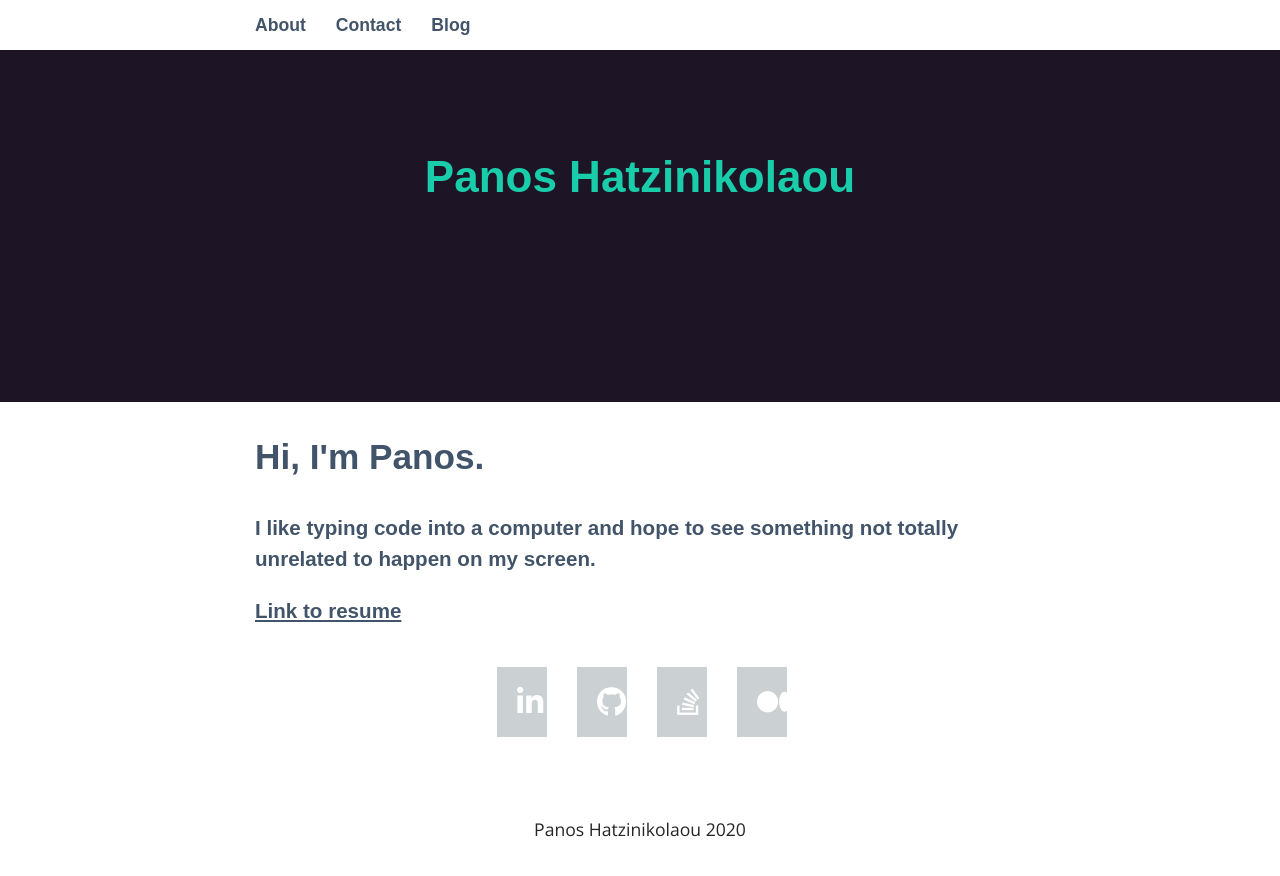
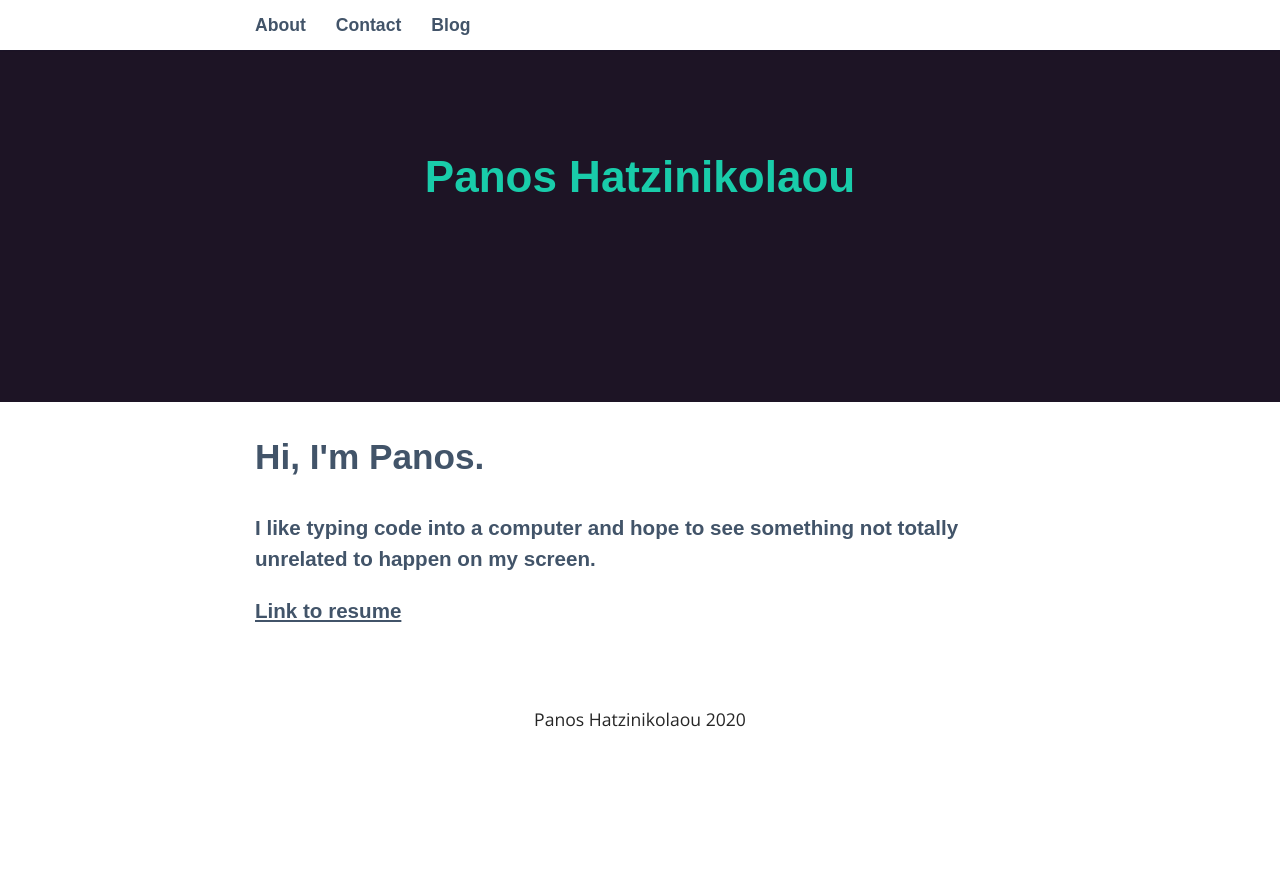
Before and after one commit to Paahn/paahns, a Jekyll site: the page built from index.html, in a window 1280 px wide and 900 px high, scrolled down 98 px. Shown: the top 876 px of the window. Built offline with Jekyll 4.4.1, drawn with Linux system fonts in a browser that asks for light colours; nearby versions of some CDN libraries; some web fonts are replaced; after the commit the page ends 900 px from its top, so only the background shows below that.

Commit message:
deleted social links from main page to add them to footer for more accessibility

```diff
--- a/index.html
+++ b/index.html
@@ -8,10 +8,3 @@ layout: default
 <h3>
   <a href="https://resume.creddle.io/resume/e3ie6ob9fpo" target="_blank">Link to resume</a>
 </h3>
-
-<div class="social-me">
-  <span class="center-me"><a href="https://www.linkedin.com/in/panos-hatzinikolaou-2712a1a3/" class="fa fa-linkedin"></a></span>
-  <span class="center-me"><a href="https://github.com/Paahn/" class="fa fa-github"></a></span>
-  <span class="center-me"><a href="https://stackoverflow.com/users/10130360/paahn" class="fa fa-stack-overflow"></a></span>
-  <span class="center-me"><a href="https://medium.com/@pjhatzis" class="fa fa-medium"></a></span>
-</div>
```
